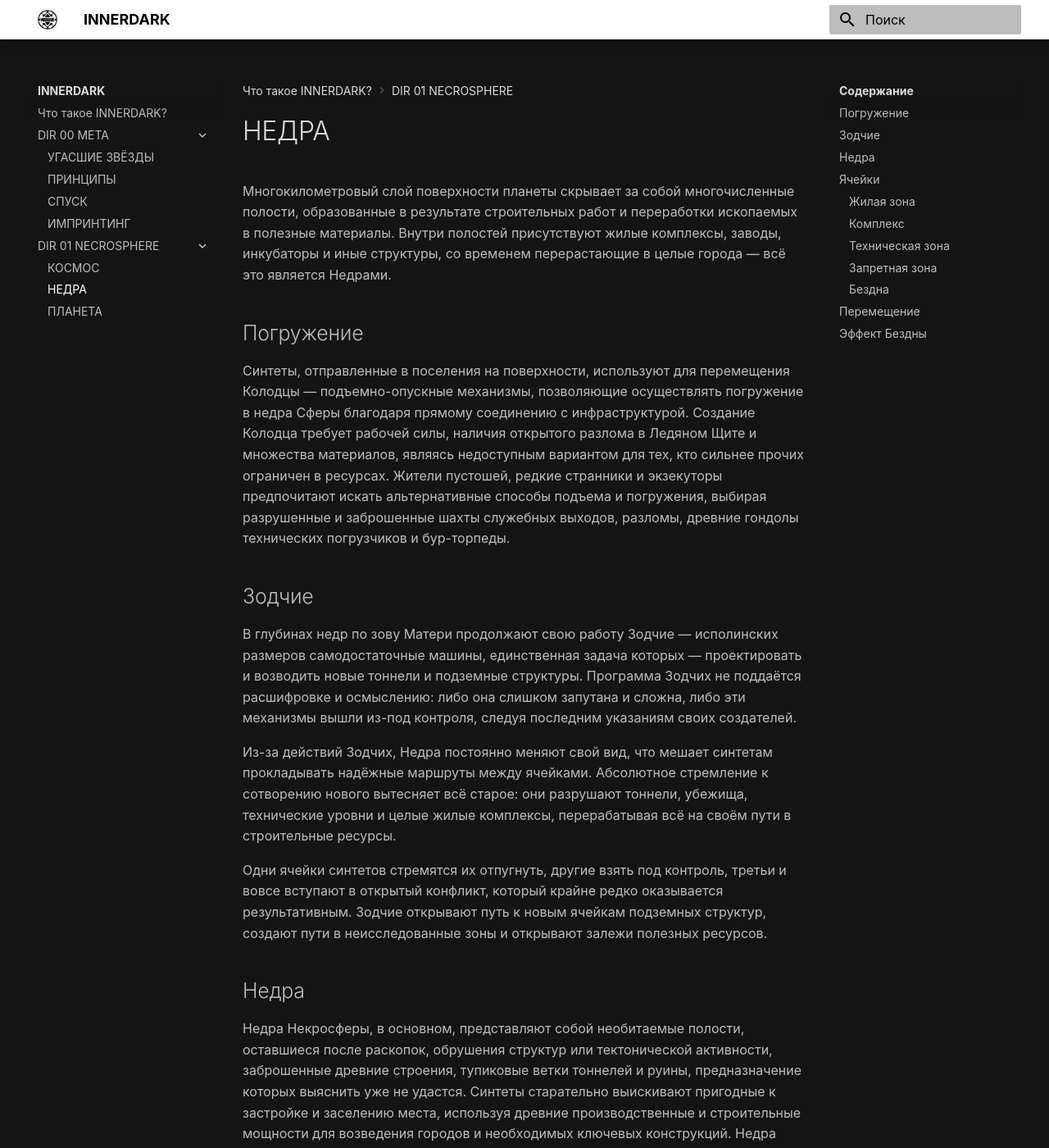
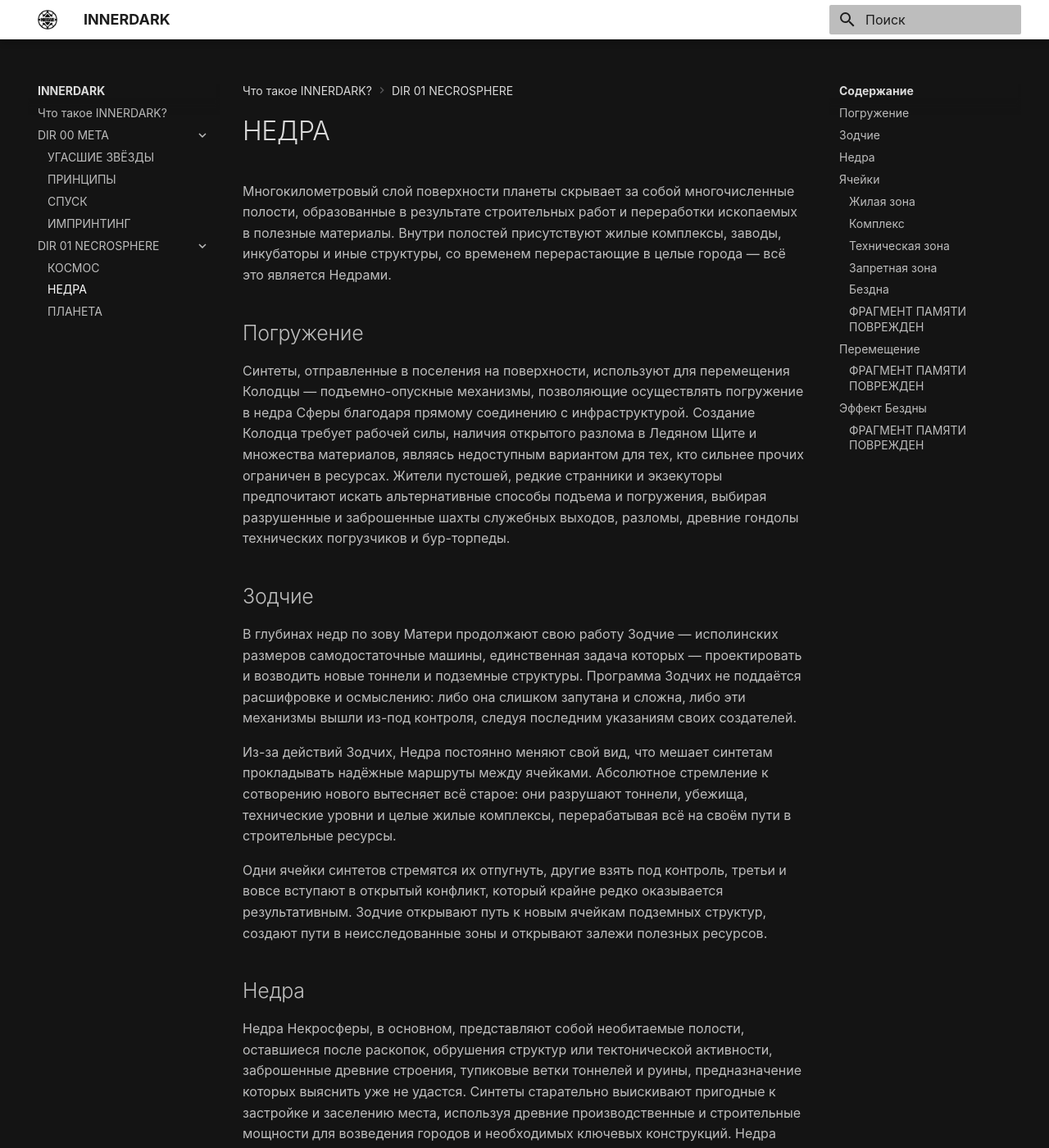
Before and after one commit to genriber/innerdark, an MkDocs documentation site: the page built from docs/DIR_01_NECROSPHERE/f_01_002_bowels.md, in a window 1280 px wide and 1400 px high. Shown: the whole window at 82% size. Built offline with MkDocs 1.6.1 and Material for MkDocs 9.7.7, drawn with Linux system fonts in a browser that asks for light colours; some web fonts are replaced.

Commit message:
add some changes

```diff
--- a/docs/DIR_01_NECROSPHERE/f_01_002_bowels.md
+++ b/docs/DIR_01_NECROSPHERE/f_01_002_bowels.md
@@ -44,12 +44,12 @@
 
 Экспедиции в Бездну особенно опасны из-за **Эффекта Бездны**, возникающего у синтетов по мере того, как они начинают покидать её пределы.
 
-[ФРАГМЕНТ ПАМЯТИ ПОВРЕЖДЕН](./DIR_00_МЕТА/m_memory_loss.md)
+### [ФРАГМЕНТ ПАМЯТИ ПОВРЕЖДЕН](./DIR_00_МЕТА/m_memory_loss.md)
 ## Перемещение
 Для перемещения между участками недр синтеты приспосабливают тоннели Зодчих для функционирования маглев-платформ, выступающих в роли основного транспорта в недрах Некросферы.
 
-[ФРАГМЕНТ ПАМЯТИ ПОВРЕЖДЕН](./DIR_00_МЕТА/m_memory_loss.md)
+### [ФРАГМЕНТ ПАМЯТИ ПОВРЕЖДЕН](./DIR_00_МЕТА/m_memory_loss.md)
 ## Эффект Бездны
 **Бездна** — наиболее опасная из запретных зон, так как она обладает постоянным псионическим фоном, негативно влияющим на когнитивные способности синтетов. Фон Бездны провоцирует разные формы психоза, галлюцинаций, фантомных болей и множества других нарушений, вплоть до отказа органов.
 
-[ФРАГМЕНТ ПАМЯТИ ПОВРЕЖДЕН](./DIR_00_МЕТА/m_memory_loss.md)
+### [ФРАГМЕНТ ПАМЯТИ ПОВРЕЖДЕН](./DIR_00_МЕТА/m_memory_loss.md)
--- a/docs/stylesheets/extra.css
+++ b/docs/stylesheets/extra.css
@@ -3,13 +3,13 @@
     --md-primary-fg-color:        #ffffff;
     --md-primary-fg-color--light: #ff0000;
     --md-primary-fg-color--dark:  #6d0007;
-    --md-primary-bg-color:        #000000;
-    --md-primary-bg-color--light: #000000;
+    --md-primary-bg-color:        #1d1d1d;
+    --md-primary-bg-color--light: #1d1d1d;
 
-    --md-accent-fg-color: #ff0000;
-    --md-accent-fg-color--transparent: #ff000088;
-    --md-accent-bg-color: #ff0000;
-    --md-accent-bg-color--light: #ff0000;
+    --md-accent-fg-color: #bb0000;
+    --md-accent-fg-color--transparent: #68000088;
+    --md-accent-bg-color: #bb0000;
+    --md-accent-bg-color--light: #bb0000;
 
     --md-default-fg-color:        #bdbdbd;
     --md-default-fg-color--light: #dadada;
```
